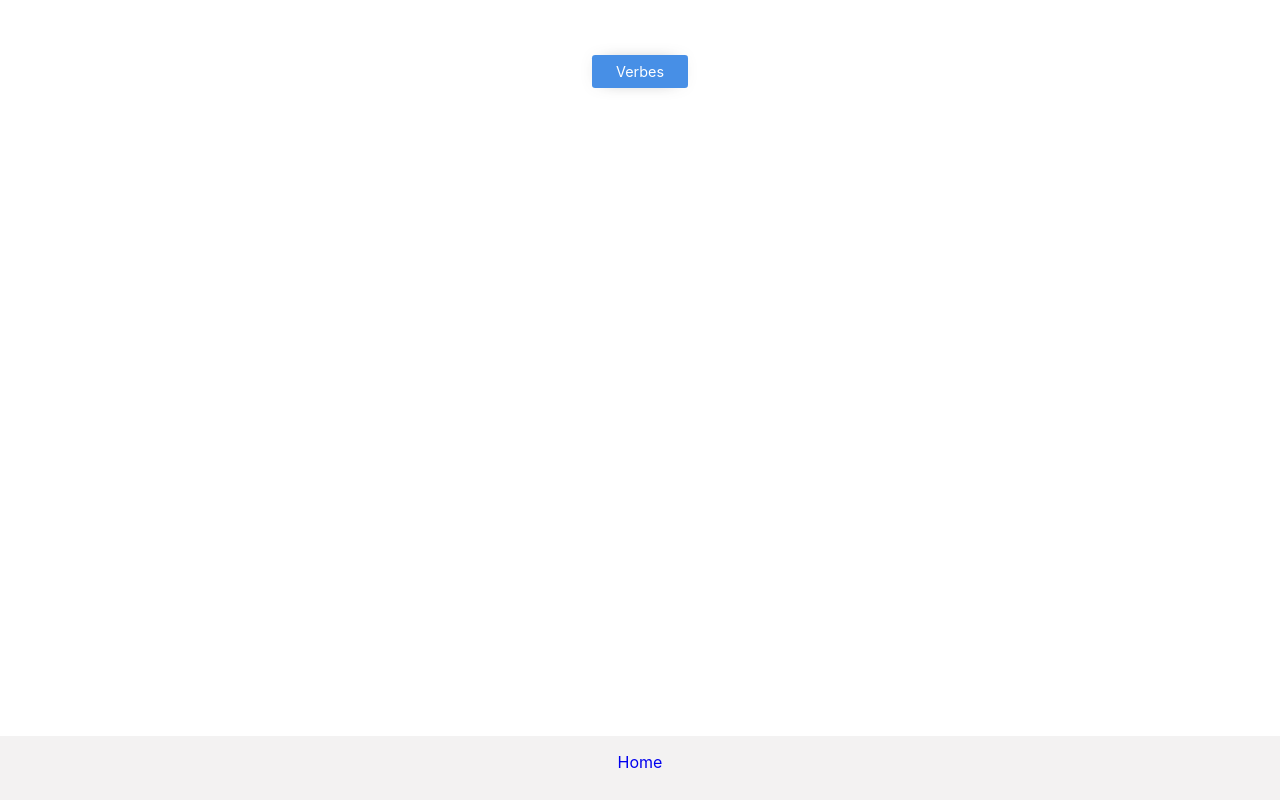
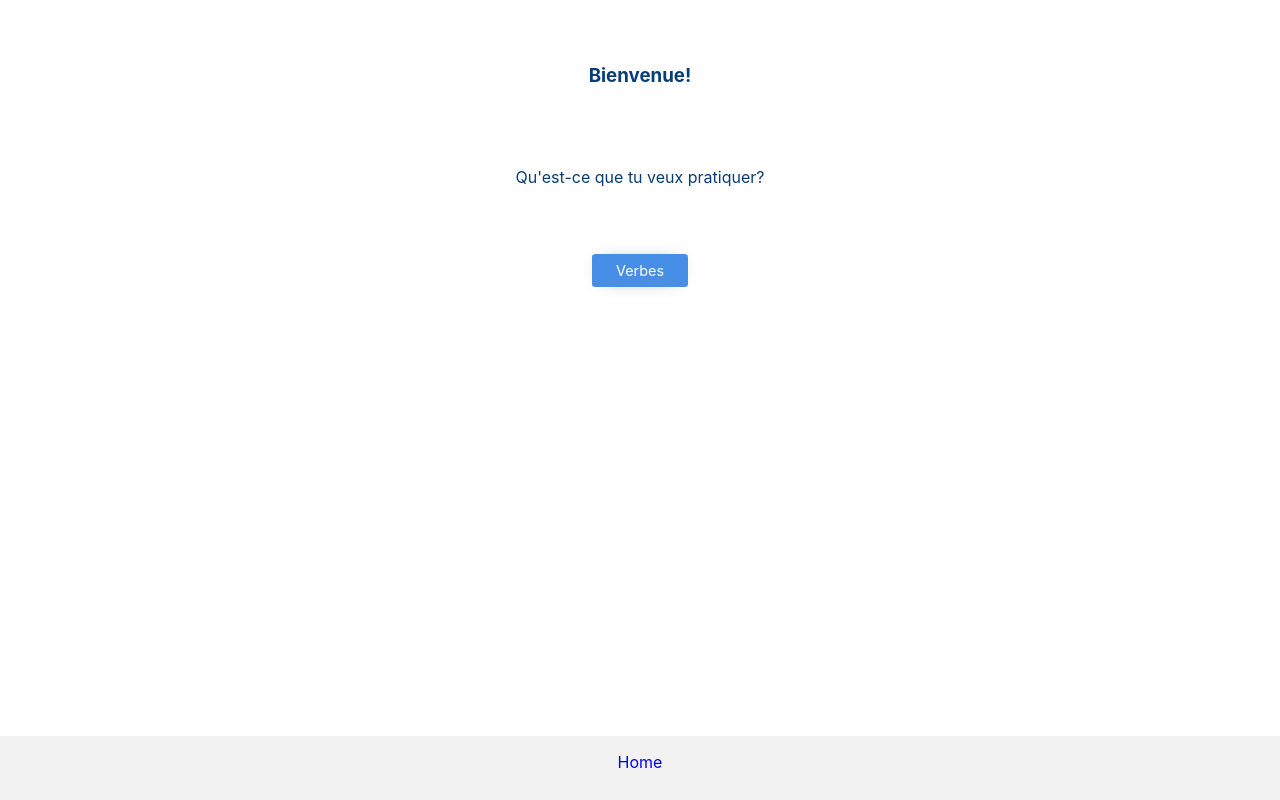
Before and after one commit to yagoalessio88/french-learn-and-practice-app, a React (Create React App) app: page / in a window 1280 px wide. Built offline with nearby package versions, Linux system fonts and the light colour scheme.

Commit message:
home page + fontSize correction

```diff
--- a/src/App.js
+++ b/src/App.js
@@ -2,18 +2,19 @@ import React from "react";
 import "./App.css";
 import { BrowserRouter, Routes, Route } from "react-router-dom";
 import { FooterNavbar } from "./pages/FooterNavbar.js";
-import { HomeMenu } from "./pages/HomeMenu.js";
+import { MainMenu } from "./pages/MainMenu.js";
 import { VerbesMenu } from "./pages/VerbesMenu";
 import { Verbe } from "./components/Verbe.js";
 import { RechercherVerbes } from "./components/RechercherVerbes";
 import { VerbeVoirConjugaison } from "./components/VerbeVoirConjugaison";
+
 
 function App() {
 	return (
 		<BrowserRouter>
 			<FooterNavbar />
 			<Routes>
-				<Route path="/" element={<HomeMenu />} />
+				<Route path="/" element={<MainMenu />} />
 				<Route path="/verbesmenu" element={<VerbesMenu />} />
 				<Route path="/rechercherverbes" element={<RechercherVerbes />}></Route>
 				<Route path="verbesmenu/:id" element={<Verbe />} />
--- a/src/components/Verbe.js
+++ b/src/components/Verbe.js
@@ -117,6 +117,7 @@ const Wrapper = styled.section`
 	}
 	.main-verbe__li-element {
 		margin-bottom: 0.5rem;
+		font-size: 2rem;
 	}
 	.main-verbe input {
 		margin: 0 0.5rem;
--- a/src/components/VerbeVoirConjugaison.js
+++ b/src/components/VerbeVoirConjugaison.js
@@ -14,7 +14,7 @@ function VerbeVoirConjugaison() {
 			<section className="app_body">
 				<ul className="conjugaison_container">
 					{conjugaison.map((item, index) => {
-						return <li key={index}>{item.voirConjugaison}</li>;
+						return <li className="conjugaison__li-element" key={index}>{item.voirConjugaison}</li>;
 					})}
 				</ul>
 				<Link to={`/verbesmenu/${id}`} className="button link">
@@ -39,7 +39,8 @@ const Wrapper = styled.section`
 		text-align: center;
 		margin: 0 auto 4rem auto;
 	}
-	.conjugaison_container li {
+	.conjugaison__li-element{
 		margin-bottom: 0.5rem;
+		font-size: 2rem;
 	}
 `;
--- a/src/pages/HomeMenu.js
+++ b/src/pages/MainMenu.js
@@ -2,10 +2,12 @@ import React from "react";
 import styled from "styled-components";
 import { Link } from "react-router-dom";
 
-const HomeMenu = () => {
+const MainMenu = () => {
 	return (
-		<Wrapper>
-			<nav className="home app_body">
+		<Wrapper className="app_body">
+			<nav className="home">
+				<h1 className="home_title">Bienvenue!</h1>
+				<p className="home_text">Qu'est-ce que tu veux pratiquer? </p>
 				<ul className="home_list">
 					<li className="home_list_item">
 						<Link to="/verbesmenu" className="button">
@@ -23,13 +25,22 @@ const HomeMenu = () => {
 	);
 };
 
-export { HomeMenu };
+export { MainMenu };
 
 const Wrapper = styled.section`
 	.home {
 		display: flex;
-		justify-content: space-around;
-		align-items: center;
+        flex-direction: column;
+        align_items: center;
+        text-align: center;
+	}
+	.home_title{
+		margin-top: 4rem;
+        margin-bottom: 3rem;
+	}
+	.home_text{
+		margin-top: 2rem;
+        margin-bottom: 3rem;
 	}
 	.home_list {
 		padding: 0.5rem;
--- a/src/pages/VerbesMenu.js
+++ b/src/pages/VerbesMenu.js
@@ -53,7 +53,6 @@ const Wrapper = styled.section`
 	.header{
 		position:sticky;
 		top:0;
-		height: 4rem;
 		padding: 1rem;
 		z-index: 100000;
 		background-color: white;
@@ -62,12 +61,15 @@ const Wrapper = styled.section`
 		display:flex;
 		justify-content: space-around;
 		flex-direction:row;
+		flex-wrap: wrap;
 	}
 	.header_link{
+		margin: 0.3rem;
 		border-style:none;
 		background-color: white;
-		height: 1.5rem;
-		width: 1.5rem;
+		font-size: 2rem;
+		height: 2rem;
+		width: 2rem;
 		transition: all 0.3s ease;
 	}
 	.header_link:hover{
```
